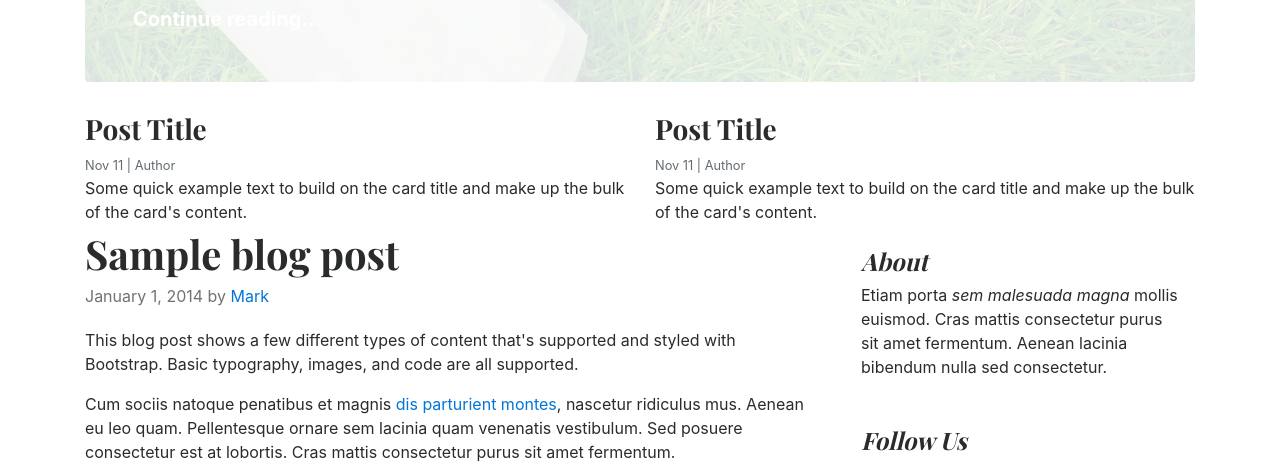
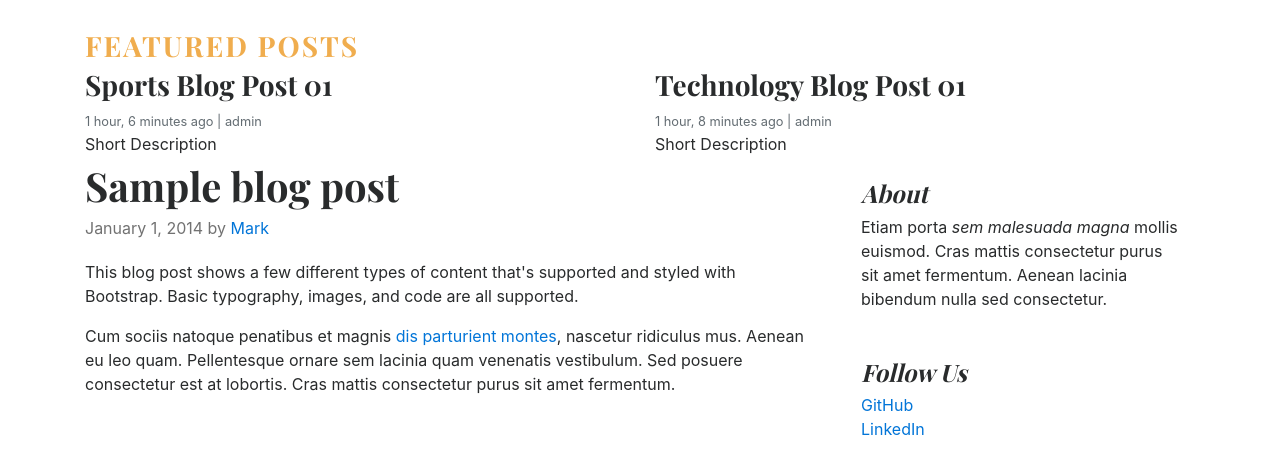
Before and after one commit to kumailalidev/django-blog, a Django app: page / in a window 1280 px wide. Shown: the part 389-853 px from the top of the page. Run offline with Django 4.2, Linux system fonts and the light colour scheme; data comes from the database, SQL or seed files in the repository; both versions use the stored data as it was after the commit.

Commit message:
53-Display Featured Posts On The Homepage.

```diff
--- a/blog_main/views.py
+++ b/blog_main/views.py
@@ -1,13 +1,17 @@
 from django.shortcuts import render
+from blogs.models import Blog
 
 from blogs.models import Category
 
 
 def home(request):
     categories = Category.objects.all()
-    print(categories)
+    featured_posts = Blog.objects.filter(is_featured=True).order_by("-updated_at")
+    print(featured_posts)
+
     context = {
         "categories": categories,
+        "featured_posts": featured_posts,
     }
 
     return render(request, "home.html", context)
--- a/templates/home.html
+++ b/templates/home.html
@@ -34,35 +34,35 @@
       </div>
 
 
-
-<div class="jumbotron p-3 p-md-5 text-white rounded bg-dark" style="background-image: url({% static 'images/cricket.jpg' %});background-blend-mode: overlay;background-size:cover;">
+{% for post in featured_posts %}
+  {% if forloop.first %}
+  <div class="jumbotron p-3 p-md-5 text-white rounded bg-dark" style="background-image: url({{ post.featured_image.url }}); background-blend-mode: overlay;background-size:cover;">
     <div class="col-md-8 px-0">
-      <h1 class="display-4 font-italic">Title of a longer featured blog post</h1>
-      <p class="lead my-3">Multiple lines of text that form the lede, informing new readers quickly and efficiently about what's most interesting in this post's contents.</p>
+      <h1 class="display-4 font-italic"> {{ post.title }} </h1>
+      <p class="lead my-3"> {{ post.short_description }} </p>
       <p class="lead mb-0"><a href="#" class="text-white font-weight-bold">Continue reading...</a></p>
     </div>
   </div>
+  {% endif %}
+{% endfor %}
 
-  <div class="row mb-2">
+<!-- Featured Posts -->
+<h3 class="text-uppercase text-warning" style="letter-spacing: 2px;">Featured Posts</h3>
+<div class="row mb-2">
+  {% for post in featured_posts %}
+    {% if not forloop.first %}
     <div class="col-md-6">
-      <div class="card border-0" >
-        <div class="card-body">
-          <h3>Post Title</h3>
-          <small class="mb-1 text-muted">Nov 11 | Author</small>
-          <p class="card-text">Some quick example text to build on the card title and make up the bulk of the card's content.</p>
+        <div class="card border-0" >
+          <div class="card-body">
+            <h3> {{ post.title }} </h3>
+            <small class="mb-1 text-muted"> {{ post.created_at | timesince }} ago | {{ post.author }} </small>
+            <p class="card-text"> {{ post.short_description }} </p>
+          </div>
         </div>
-      </div>
     </div>
-    <div class="col-md-6">
-      <div class="card border-0" >
-        <div class="card-body">
-          <h3>Post Title</h3>
-          <small class="mb-1 text-muted">Nov 11 | Author</small>
-          <p class="card-text">Some quick example text to build on the card title and make up the bulk of the card's content.</p>
-        </div>
-      </div>
-    </div>
-  </div>
+    {% endif %}
+  {% endfor %}
+</div>
 
   <main role="main" class="container p-0">
     <div class="row">
```
Also changed, not shown: db.sqlite3.
